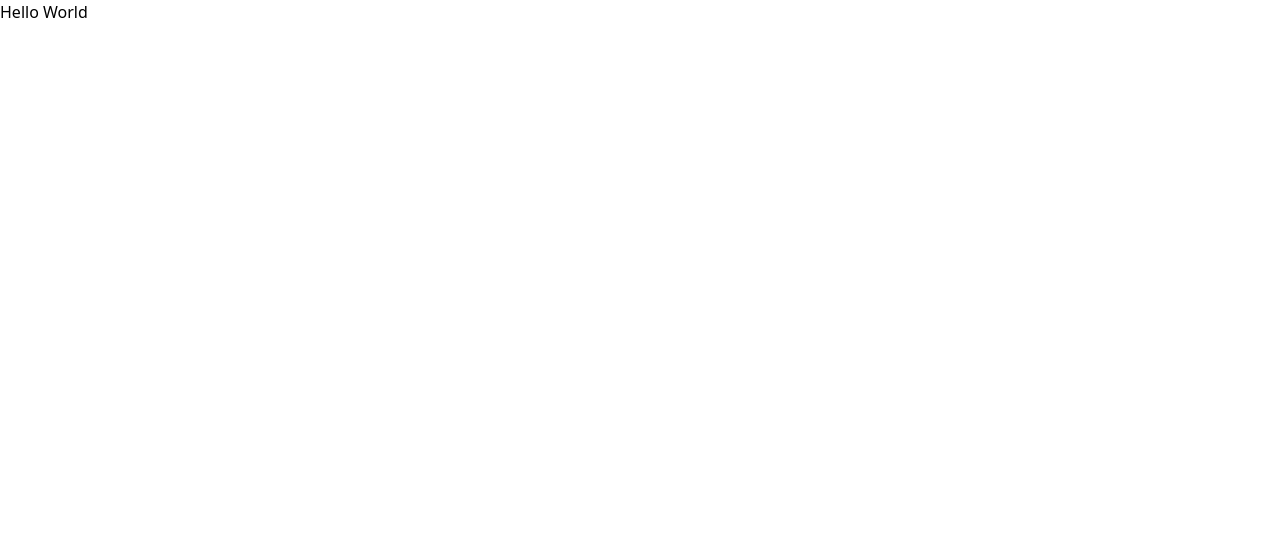
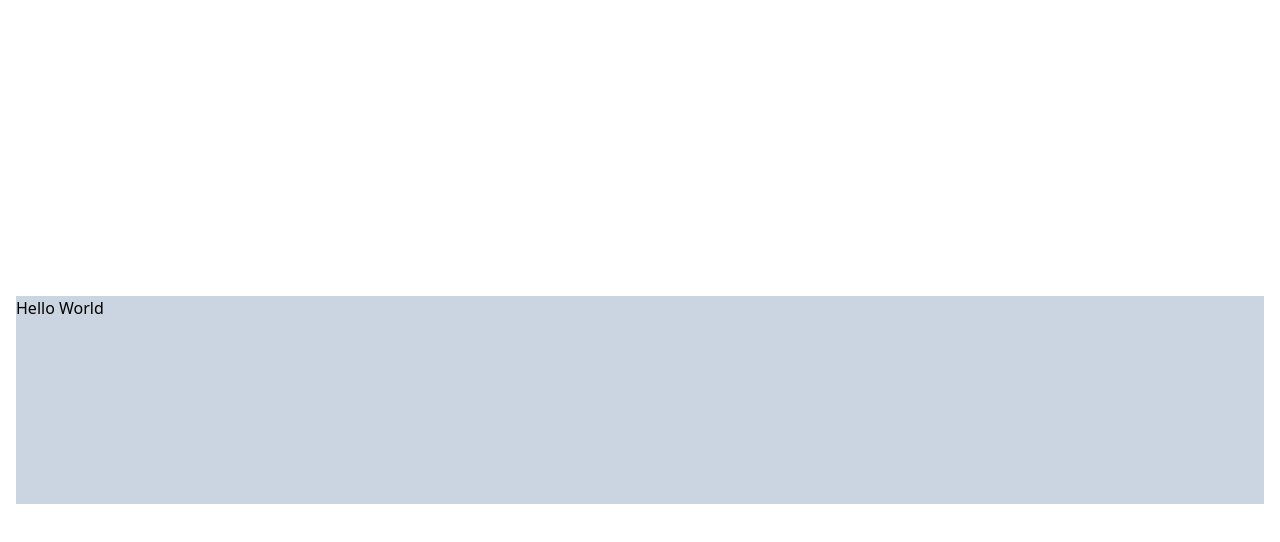
Before and after one commit to pixelzee3/interactive-rating-component-main, a React (Create React App) app: page / in a window 1280 px wide. Shown: the top 542 px of the page. Built offline with nearby package versions, Linux system fonts and the light colour scheme.

Commit message:
Create base component.

```diff
--- a/src/App.jsx
+++ b/src/App.jsx
@@ -1,7 +1,9 @@
+import Rate from './Rate';
+
 function App() {
   return (
-    <div>
-      <h1>Hello World</h1>
+    <div className="flex flex-col justify-center h-screen px-4">
+      <Rate />
     </div>
   );
 }
--- /dev/null
+++ b/src/Rate.jsx
@@ -0,0 +1,9 @@
+const Rate = () => {
+  return (
+    <div className="h-52 w-full bg-slate-300">
+      <h1>Hello World</h1>
+    </div>
+  );
+};
+
+export default Rate;
```
